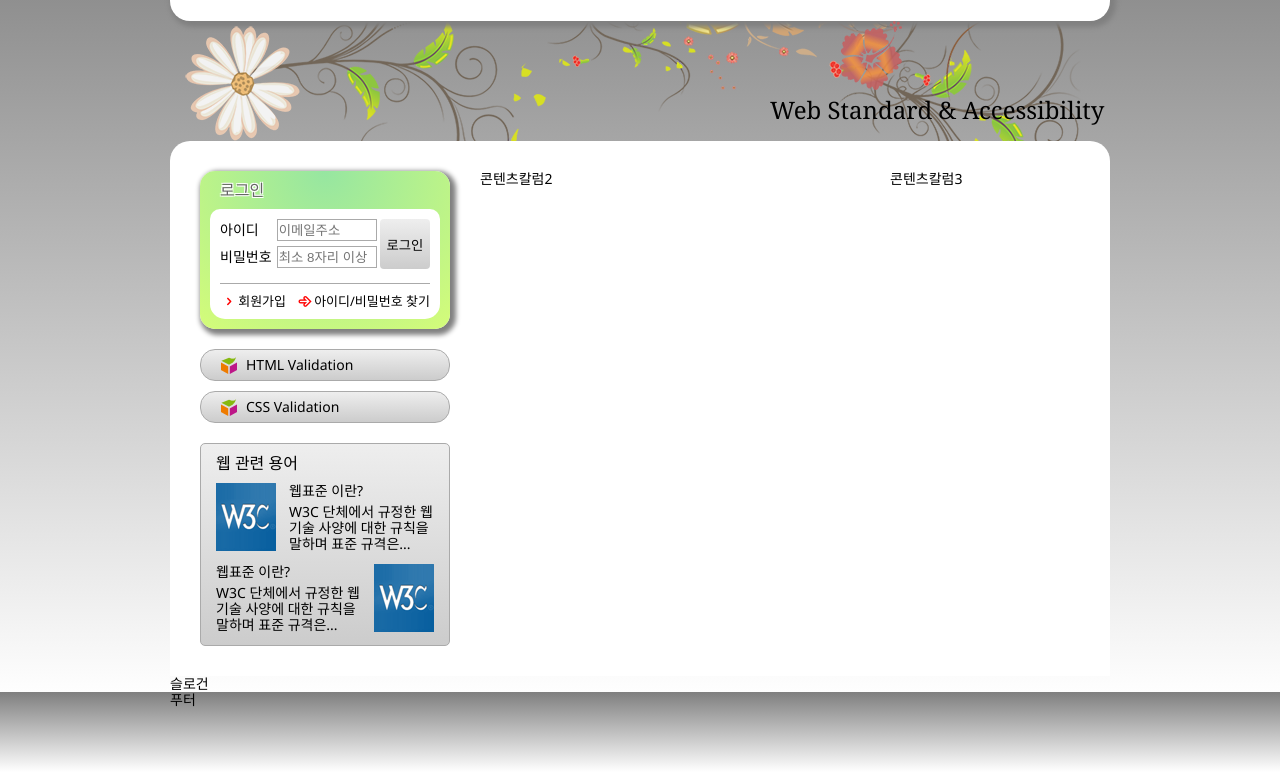
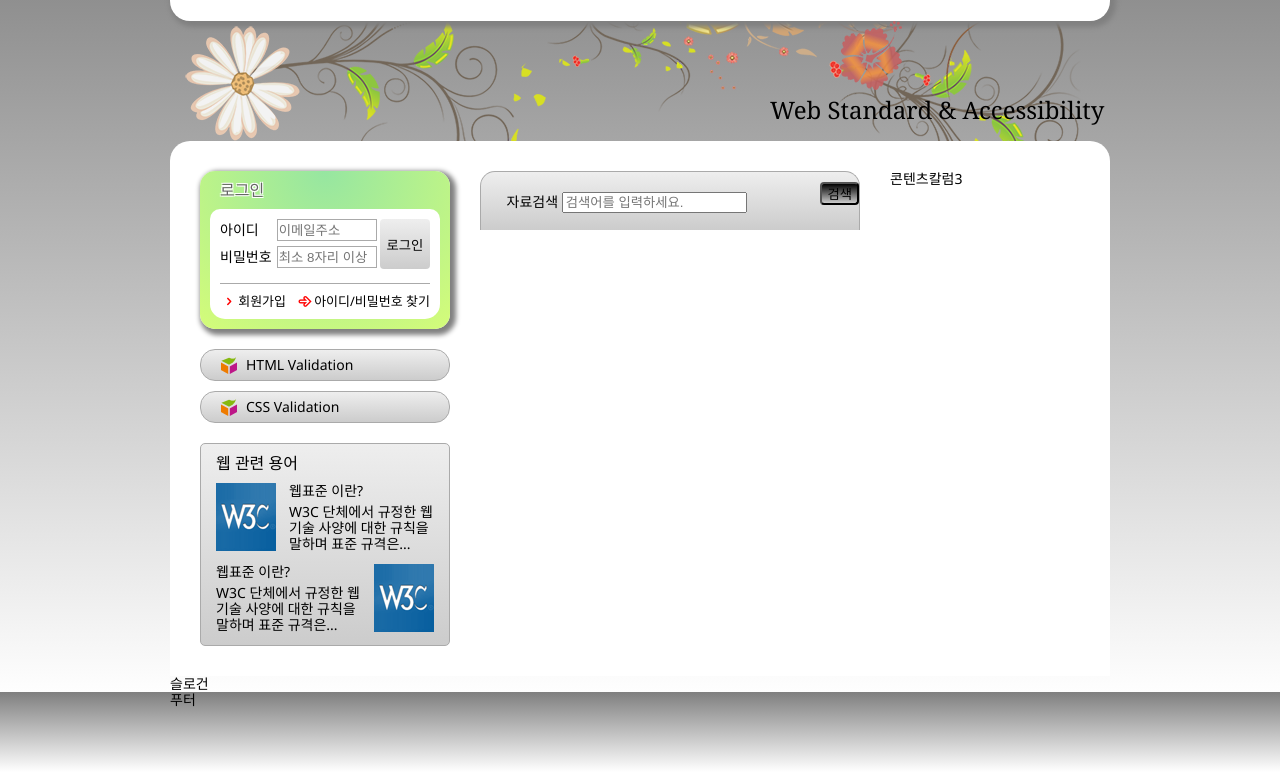
Before and after one commit to limhyoungseob/www, a plain HTML site: page index.html in a window 1280 px wide. Shown: the part 102-874 px from the top of the page. Drawn offline with nearby package versions, Linux system fonts and the light colour scheme.

Commit message:
자료검색 일부분

```diff
--- a/css/style.css
+++ b/css/style.css
@@ -864,6 +864,35 @@ dd.term-list-brief이런식으로 정확히 명시해줘도 된다.*/
     height: 10vh;
 }*/
 
+.search {
+    position: relative;
+    padding: 15px 10px 8px 13px;
+    background: linear-gradient(to bottom, #eee 0%, #ccc 100%);
+    border: 1px solid #aaa;
+    border-bottom: 0;
+    border-radius: 15px 15px 0 0;
+}
+
+.search fieldset {
+    border: 0;
+}
+
+.searching {
+    /*background: lime;*/
+}
+
+.btn-search {
+    background: linear-gradient(to bottom, #000, #ccc);
+    border-radius: 4px;
+    position: absolute;
+    top: 10px;
+    right: 0;
+    padding: 0 5px;
+    /*마우스에 올리면 손가락 표시가 되게 한다.*/
+    cursor: pointer;
+    /*font-size: 1.2rem;*/
+}
+
 .footer-bg {
     /*background-color: aqua;*/
     background: linear-gradient(to bottom, rgba(0, 0, 0, 0.5) 0%, rgba(255, 255, 255, 1) 100%);
--- a/index.html
+++ b/index.html
@@ -178,7 +178,26 @@
                 </div>
             </div>
 
-            <div class="group group2">콘텐츠칼럼2</div>
+
+
+
+            <div class="group group2">
+                <div class="search">
+                    <form action="" class="search-form">
+                        <fieldset>
+                            <legend></legend>
+                            <div class="searching">
+                                <label for="searching">자료검색</label>
+                                <input type="text" id="searching" required placeholder="검색어를 입력하세요.">
+                            </div>
+                            <button type="submit" class="btn-search">검색</button>
+                        </fieldset>
+                    </form>
+                </div>
+
+
+            </div>
+
             <div class="group group3">콘텐츠칼럼3</div>
         </main>
 
```
Also changed, not shown: 1 other file.
